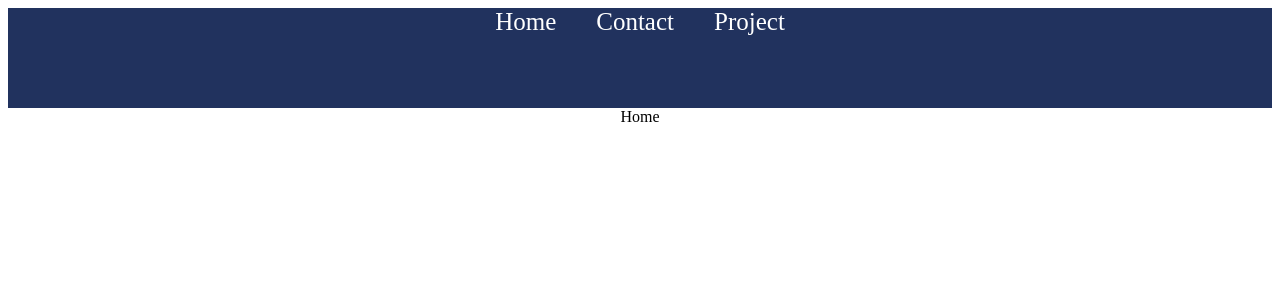
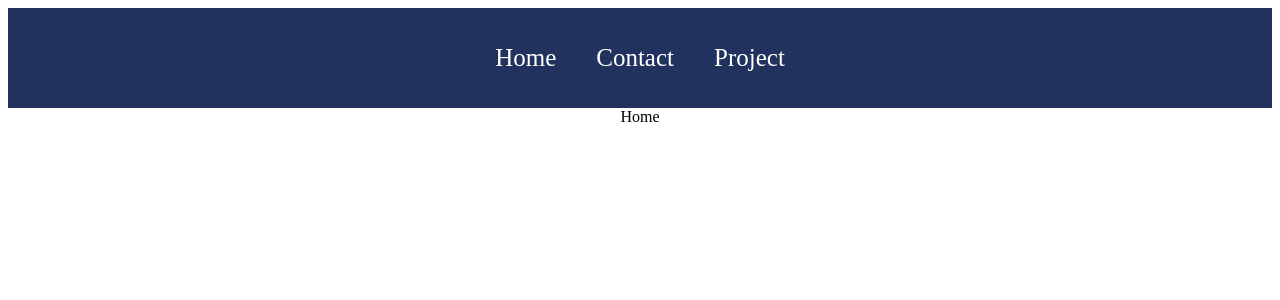
Before and after one commit to Asherbeck10/Asher-Beck-Portfolio, a React (Create React App) app: page / in a window 1280 px wide. Shown: the top 300 px of the page. Built offline with nearby package versions, Linux system fonts and the light colour scheme.

Commit message:
added responsive ellements

```diff
--- a/src/Components/Header/NavBar.js
+++ b/src/Components/Header/NavBar.js
@@ -1,16 +1,30 @@
-import React from 'react'
-import {Link} from 'react-router-dom'
+import React,{useState,useEffect} from 'react'
+import {Link,useLocation} from 'react-router-dom'
 import './style.css'
 import { FaBars} from 'react-icons/fa'
 
 
+
 function NavBar() {
+    const[expandNavbar,setExpandNavbar]=useState(false)
+    // info on which route you in and accordingly  close the navbar
+    const location=useLocation()
+    useEffect(()=>{
+        setExpandNavbar(false)
+
+    },[location])
   return (
-    <div className="navbar">
+    //open or close hamburger button
+    <div className="navbar" id={expandNavbar ? "open" :"close"}>
         <div className='toggleButton'>
-            <button><FaBars/> </button>
+            <button
+            //change the state on click
+            onClick={()=>{
+                setExpandNavbar((prev)=> !prev);
+            }}
+            >    <FaBars/> </button>
         </div>
-        <div className='"Links'>
+        <div className='links'>
             <Link to="/">Home</Link>
             <Link to="contact">Contact</Link>
             <Link to="/project">Project</Link>
```
